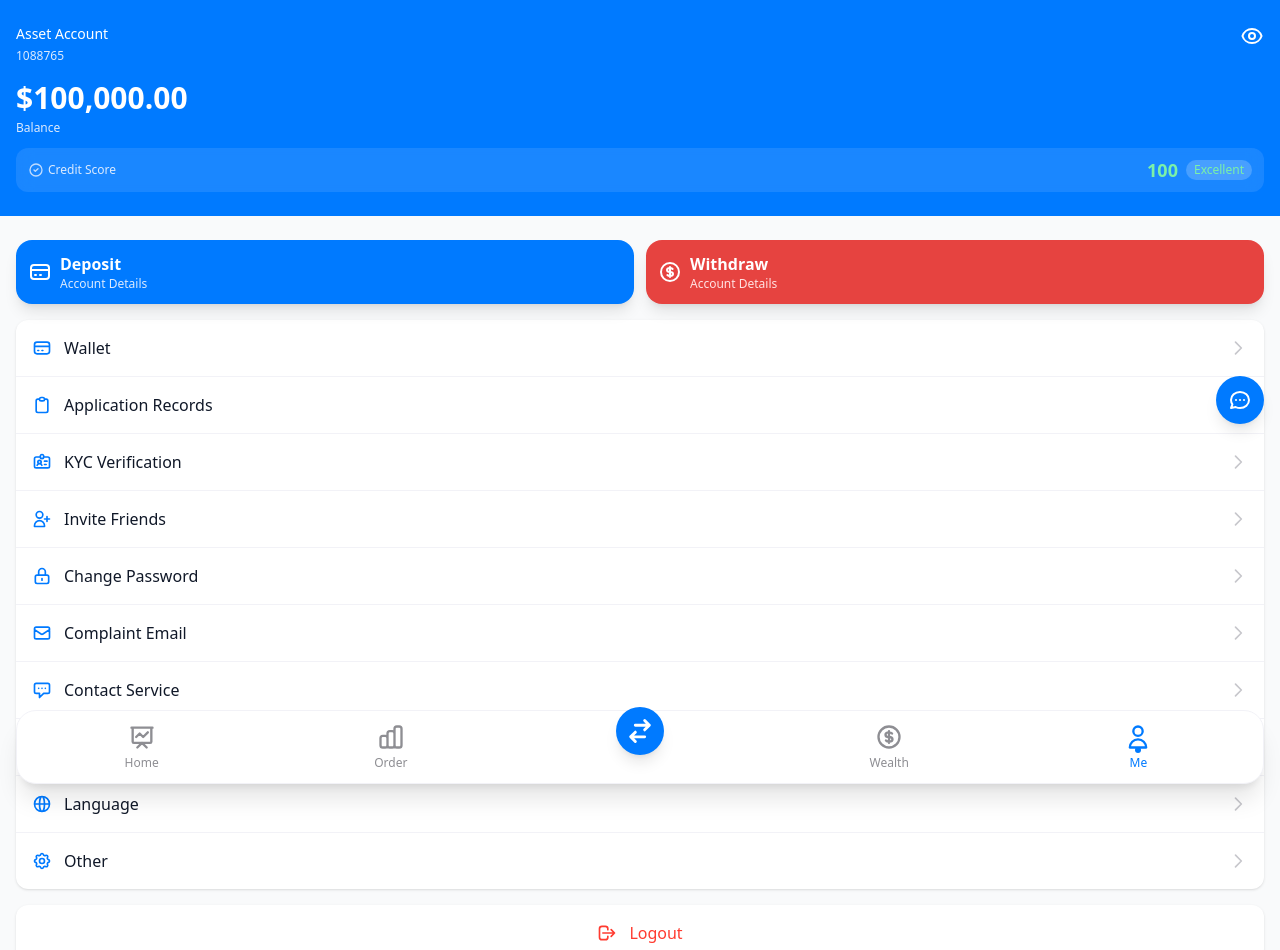
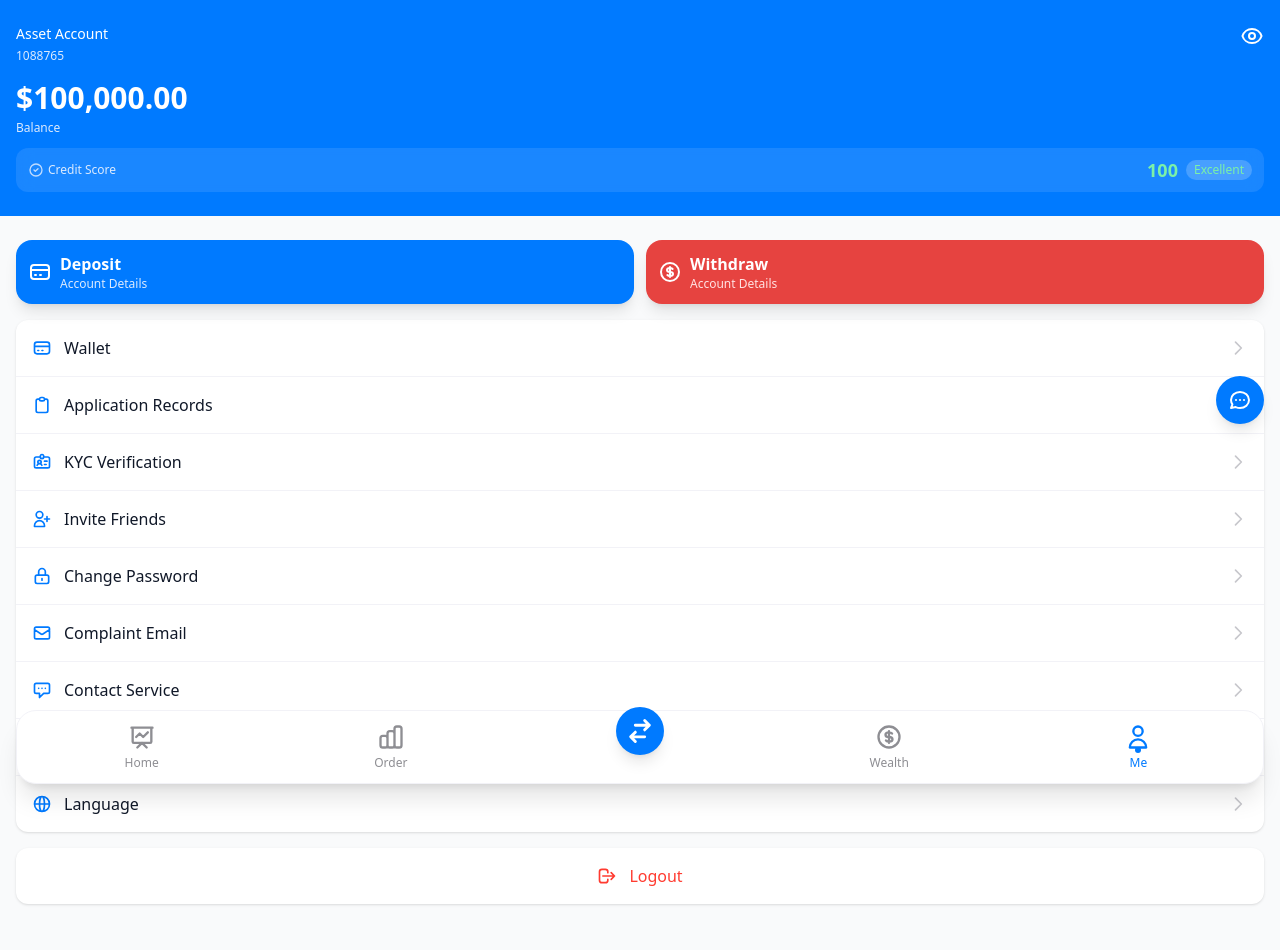
Before and after one commit to lianggang405-bit/st7-trading-platform, a Next.js app: page /en/me in a window 1280 px wide. Shown: the top 950 px of the page. Built offline with nearby package versions, Linux system fonts and the light colour scheme.

Commit message:
feat: 删除“我的”页面中的“其它”菜单项

```diff
--- a/src/components/account/function-list.tsx
+++ b/src/components/account/function-list.tsx
@@ -129,16 +129,6 @@ export function FunctionList() {
       title: t('nav.language'),
       onClick: () => router.push(`/${locale}/language`),
     },
-    {
-      icon: (
-        <svg className="w-5 h-5" fill="none" stroke="currentColor" viewBox="0 0 24 24">
-          <path strokeLinecap="round" strokeLinejoin="round" strokeWidth={2} d="M10.325 4.317c.426-1.756 2.924-1.756 3.35 0a1.724 1.724 0 002.573 1.066c1.543-.94 3.31.826 2.37 2.37a1.724 1.724 0 001.065 2.572c1.756.426 1.756 2.924 0 3.35a1.724 1.724 0 00-1.066 2.573c.94 1.543-.826 3.31-2.37 2.37a1.724 1.724 0 00-2.572 1.065c-.426 1.756-2.924 1.756-3.35 0a1.724 1.724 0 00-2.573-1.066c-1.543.94-3.31-.826-2.37-2.37a1.724 1.724 0 00-1.065-2.572c-1.756-.426-1.756-2.924 0-3.35a1.724 1.724 0 001.066-2.573c-.94-1.543.826-3.31 2.37-2.37.996.608 2.296.07 2.572-1.065z" />
-          <path strokeLinecap="round" strokeLinejoin="round" strokeWidth={2} d="M15 12a3 3 0 11-6 0 3 3 0 016 0z" />
-        </svg>
-      ),
-      title: t('profile.other'),
-      onClick: () => console.log('其它'),
-    },
   ];
 
   return (
```
Also changed, not shown: assets/image.png.
